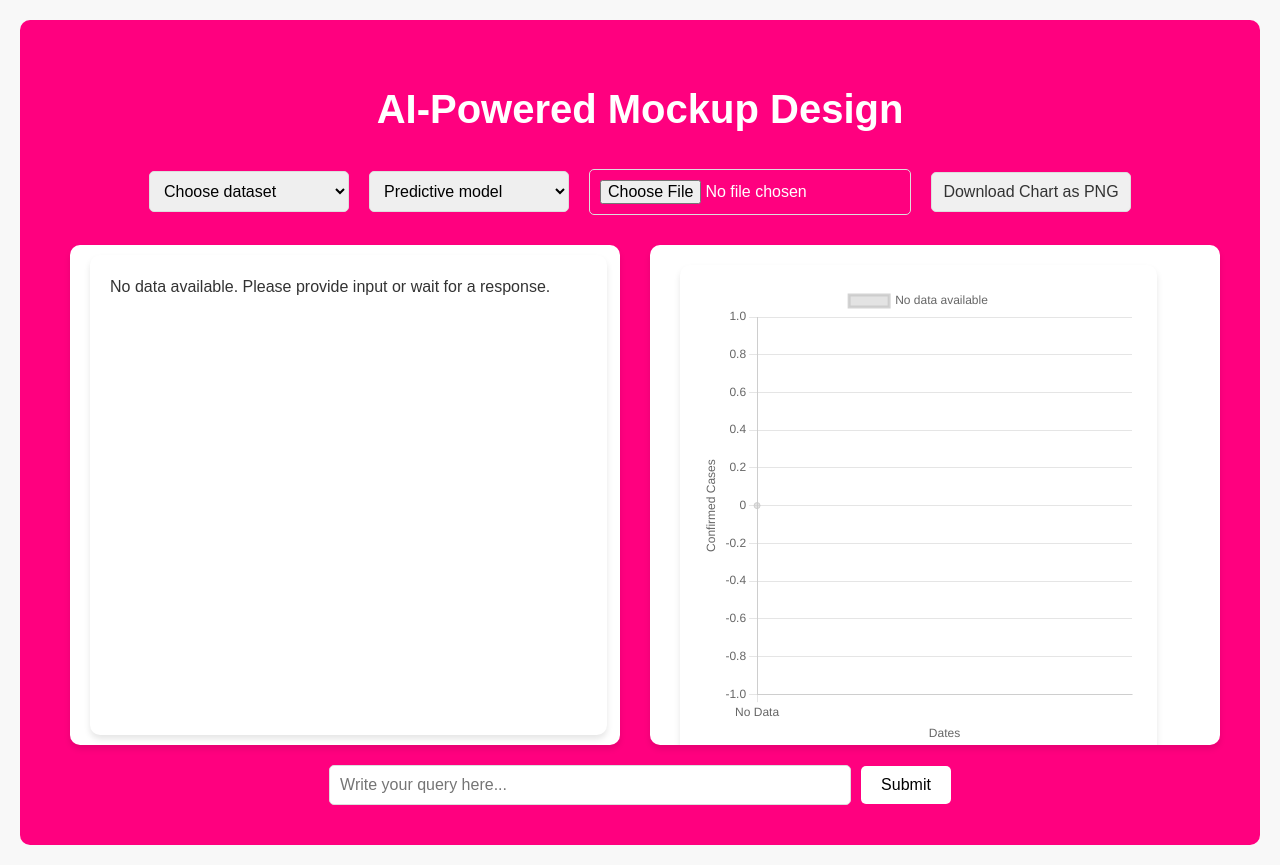
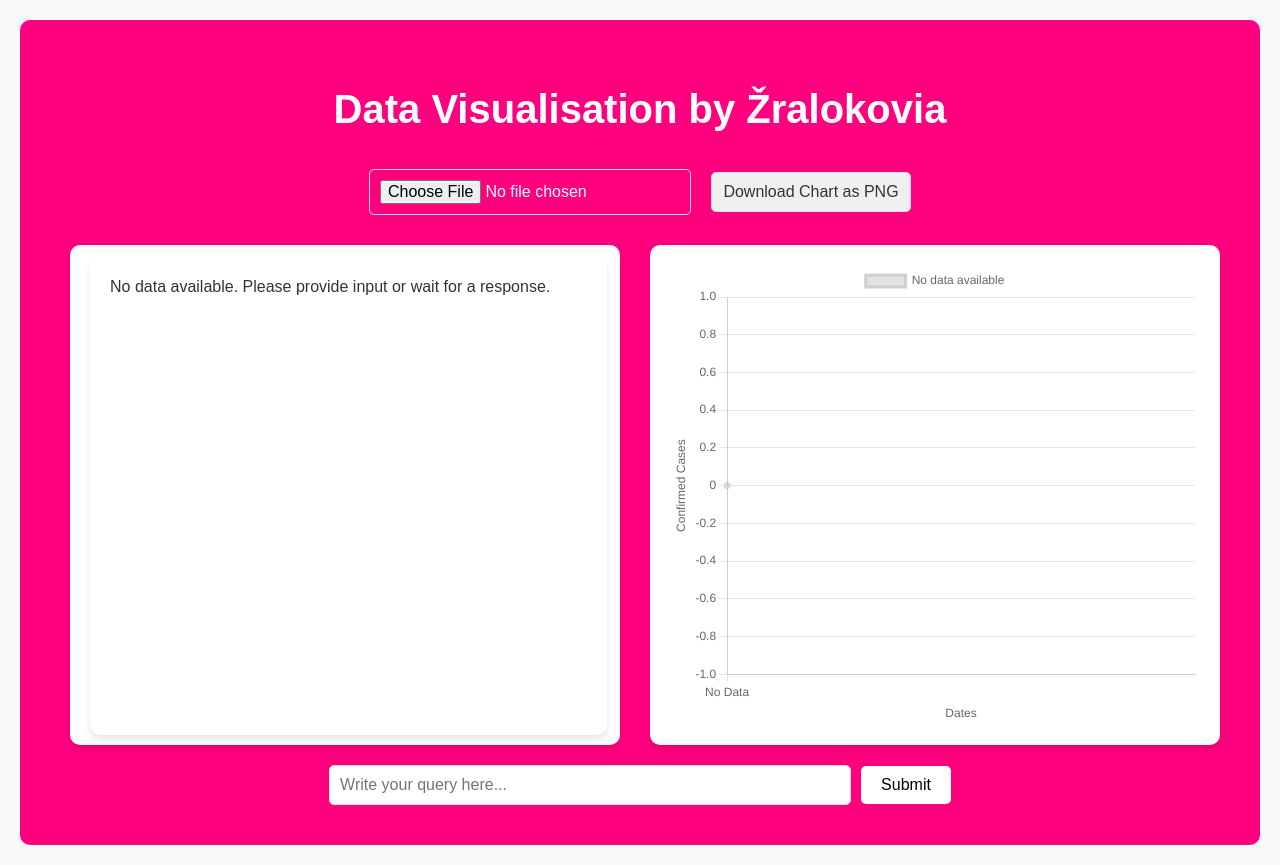
Before and after one commit to TythonSK/DataVis, a React (Create React App) app in the folder front-react/: page / in a window 1280 px wide. Built offline with nearby package versions, Linux system fonts and the light colour scheme.

Commit message:
Seventh Frontend Design Push

```diff
--- a/front-react/src/App.js
+++ b/front-react/src/App.js
@@ -1,4 +1,4 @@
-import React, { useState, useEffect } from 'react';
+import React, { useState, useEffect, useRef } from 'react';
 import axios from 'axios';
 import DatasetSelector from './DatasetSelector';
 import QueryInput from './QueryInput';
@@ -11,27 +11,28 @@ import './ChartDisplay.css';
 import './DataDisplay.css';
 
 function App() {
-  const [data, setData] = useState(null);
-  const [loading, setLoading] = useState(false);
-  const [query, setQuery] = useState('');
-  const [response, setResponse] = useState(null);
-  const [dataset, setDataset] = useState(null);
-  const [model, setModel] = useState('');
-  const [csvChartData, setCsvChartData] = useState(null);
+  const [data, setData] = useState(null); // State to store fetched data
+  const [loading, setLoading] = useState(false); // State to manage loading state
+  const [query, setQuery] = useState(''); // Query input field state
+  const [response, setResponse] = useState(null); // AI response state
+  const [dataset, setDataset] = useState(null); // Dataset state
+  const [model, setModel] = useState(''); // Predictive model state
+  const chartRef = useRef(null); // Reference for the chart to capture it for PNG download
 
+  // Fetch data from the backend when dataset and model are selected
   useEffect(() => {
     if (dataset && model) {
-      setLoading(true);
+      setLoading(true); // Start loading
       axios
         .get(`http://localhost:5000/api/data?dataset=${dataset}&model=${model}`)
         .then((response) => {
-          setData(response.data);
+          setData(response.data); // Set fetched data
         })
         .catch((error) => {
           console.error('Error fetching data:', error);
         })
         .finally(() => {
-          setLoading(false);
+          setLoading(false); // Stop loading
         });
     }
   }, [dataset, model]);
@@ -39,7 +40,7 @@ function App() {
   return (
     <div className="App">
       <header className="App-header">
-        <h1>AI-Powered Mockup Design</h1>
+        <h1>Data Visualisation by Žralokovia</h1>
 
         {/* Dataset Selector */}
         <DatasetSelector
@@ -47,23 +48,23 @@ function App() {
           setDataset={setDataset}
           model={model}
           setModel={setModel}
-          setCsvChartData={setCsvChartData} // Pass down state setter
+          setCsvChartData={setData} // Pass the function to set the chart data
+          chartRef={chartRef} // Pass chartRef to DatasetSelector for chart export functionality
         />
 
         <div className="data-container">
+          {/* Text output on the left */}
           <div className="card DataDisplay">
             <DataDisplay text={data?.text || null} response={response} loading={loading} />
           </div>
 
+          {/* Visualized data (Chart) on the right */}
           <div className="card ChartDisplay">
-            {csvChartData ? (
-              <ChartDisplay data={csvChartData} />
-            ) : (
-              <ChartDisplay data={data || {}} />
-            )}
+            <ChartDisplay data={data || {}} chartRef={chartRef} /> {/* Pass chartRef to ChartDisplay */}
           </div>
         </div>
 
+        {/* Query Input */}
         <div className="query-container-bottom">
           <QueryInput
             query={query}
@@ -71,15 +72,16 @@ function App() {
             handleQuerySubmit={async () => {
               if (!query) return;
 
-              setLoading(true);
+              setLoading(true); // Set loading state
               try {
                 const aiResponse = await axios.post('http://localhost:5000/api/ai', { query });
                 setResponse(aiResponse.data.response);
+                console.log('Sending query:', query);
               } catch (error) {
                 console.error('Error processing query:', error);
                 setResponse('An error occurred while fetching AI response.');
               } finally {
-                setLoading(false);
+                setLoading(false); // Reset loading state
               }
             }}
           />
--- a/front-react/src/ChartDisplay.js
+++ b/front-react/src/ChartDisplay.js
@@ -5,7 +5,7 @@ import { Chart as ChartJS, CategoryScale, LinearScale, PointElement, LineElement
 // Register Chart.js components
 ChartJS.register(CategoryScale, LinearScale, PointElement, LineElement, Title, Tooltip, Legend);
 
-const ChartDisplay = ({ data }) => {
+const ChartDisplay = ({ data, chartRef }) => {
   const fallbackData = {
     labels: ['No Data'], // Default labels
     datasets: [
@@ -20,11 +20,11 @@ const ChartDisplay = ({ data }) => {
 
   const chartData = data?.labels && data?.chartData
     ? {
-        labels: data.labels, // Pass labels from the parent component
+        labels: data.labels,
         datasets: [
           {
             label: 'Confirmed Cases',
-            data: data.chartData, // Pass dataset values
+            data: data.chartData,
             backgroundColor: 'rgba(75, 192, 192, 0.5)',
             borderColor: 'rgba(75, 192, 192, 0.8)',
             fill: false,
@@ -34,7 +34,7 @@ const ChartDisplay = ({ data }) => {
     : fallbackData;
 
   return (
-    <div className="card ChartDisplay">
+    <div className="chart-canvas" ref={chartRef}> {/* Attach ref here */}
       <Line
         data={chartData}
         options={{
@@ -50,5 +50,4 @@ const ChartDisplay = ({ data }) => {
   );
 };
 
-
 export default ChartDisplay;
--- a/front-react/src/DatasetSelector.js
+++ b/front-react/src/DatasetSelector.js
@@ -2,7 +2,7 @@ import React from 'react';
 import { parseCSVData } from './CSVToDataParser'; // Import the CSV parser function
 import html2canvas from 'html2canvas';
 
-const DatasetSelector = ({ dataset, setDataset, model, setModel, setCsvChartData, chartRef }) => {
+const DatasetSelector = ({ setCsvChartData, chartRef }) => {
   const handleFileUpload = (event) => {
     const file = event.target.files[0];
     if (file) {
@@ -34,26 +34,6 @@ const DatasetSelector = ({ dataset, setDataset, model, setModel, setCsvChartData
 
   return (
     <div className="controls">
-      <select
-        className="dataset-select"
-        value={dataset || ""}
-        onChange={(e) => setDataset(e.target.value)}
-      >
-        <option value="">Choose dataset</option>
-        <option value="dataset1">Dataset 1</option>
-        <option value="dataset2">Dataset 2</option>
-      </select>
-
-      <select
-        className="model-select"
-        value={model || ""}
-        onChange={(e) => setModel(e.target.value)}
-      >
-        <option value="">Predictive model</option>
-        <option value="model1">Model 1</option>
-        <option value="model2">Model 2</option>
-      </select>
-
       {/* File upload for CSV */}
       <input type="file" className="upload-dataset" accept=".csv" onChange={handleFileUpload} />
 
```
